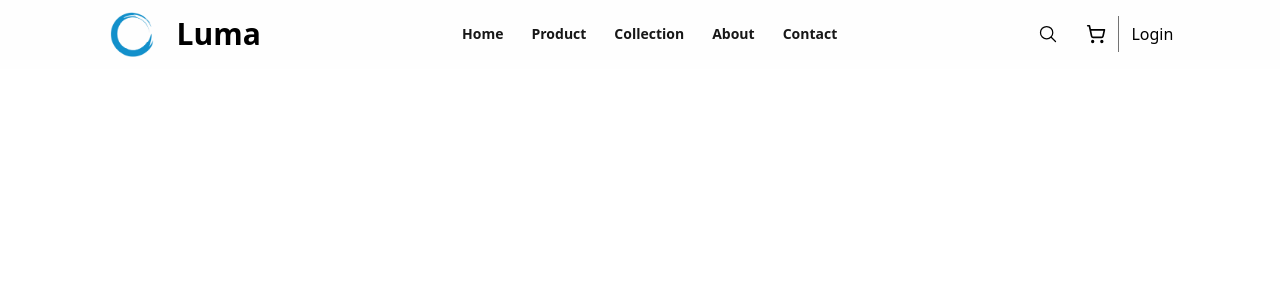
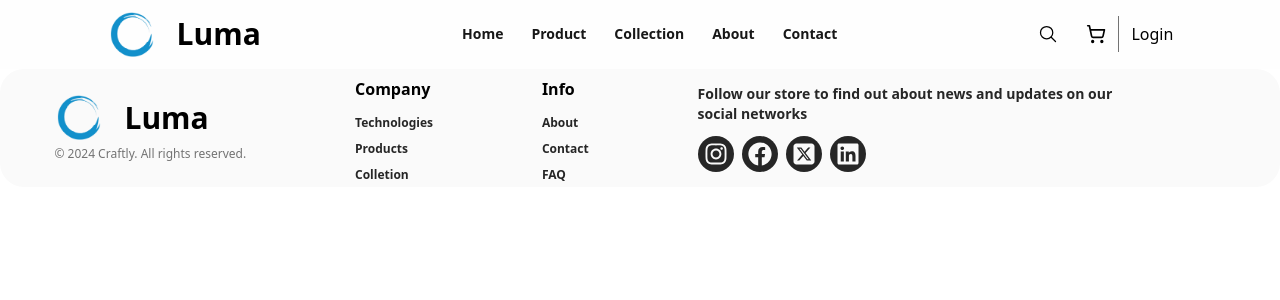
Before and after one commit to rafael-bit/luma-shop, a Next.js app: page / in a window 1280 px wide. Shown: the top 300 px of the page. Built offline with nearby package versions, Linux system fonts and the light colour scheme.

Commit message:
feat: create footer

```diff
--- /dev/null
+++ b/app/components/Footer.tsx
@@ -0,0 +1,60 @@
+'use client'
+
+import { useEffect, useState } from "react";
+import Image from "next/image";
+import Link from "next/link";
+import { FaInstagram, FaFacebook, FaLinkedin } from "react-icons/fa";
+import { FaSquareXTwitter } from "react-icons/fa6";
+
+
+export default function Footer() {
+	const [isVisible, setIsVisible] = useState(false);
+
+	useEffect(() => {
+		setIsVisible(true);
+	}, []);
+
+	return (
+		<footer
+			id="footer"
+			className={`bg-neutral-50 rounded-3xl transform opacity-0 transition-all duration-700 ease-out ${isVisible ? 'translate-y-0 opacity-100' : 'translate-y-5 opacity-0'}`}
+		>
+			<div className="flex items-center sm:mx-auto max-w-full justify-around">
+				<div>
+					<div className="text-center py-1 flex items-center">
+						<Link href="#" className="flex items-center gap-5">
+							<span className="sr-only">Luma</span>
+							<Image alt="" src="/logo.png" width={50} height={50} />
+							<h1 className="text-3xl font-bold text-primary hover:text-hover duration-300">Luma</h1>
+						</Link>
+					</div>
+					<p className="text-xs leading-5 text-neutral-500">
+						<span className="hidden sm:inline">&copy; 2024 Craftly. All rights reserved.</span>
+						<span className="sm:hidden">&copy; 2024 Craftly.</span>
+					</p>
+				</div>
+				<ul>
+					<li className="text-md font-bold leading-10">Company</li>
+					<li><Link href="" className="text-xs leading-6 font-semibold text-neutral-800 hover:underline">Technologies</Link></li>
+					<li><Link href="" className="text-xs leading-6 font-semibold text-neutral-800 hover:underline">Products</Link></li>
+					<li><Link href="" className="text-xs leading-6 font-semibold text-neutral-800 hover:underline">Colletion</Link></li>
+				</ul>
+				<ul>
+					<li className="text-md font-bold leading-10">Info</li>
+					<li><Link href="" className="text-xs leading-6 font-semibold text-neutral-800 hover:underline">About</Link></li>
+					<li><Link href="" className="text-xs leading-6 font-semibold text-neutral-800 hover:underline">Contact</Link></li>
+					<li><Link href="" className="text-xs leading-6 font-semibold text-neutral-800 hover:underline">FAQ</Link></li>
+				</ul>
+				<div>
+					<p className="text-sm font-semibold leading-5 text-neutral-800 w-5/6">Follow our store to find out about news and updates on our social networks</p>
+					<div className="flex gap-2 mt-3">
+						<Link href="" className="bg-neutral-800 hover:bg-neutral-700 transition-all duration-300 p-1.5 rounded-full"><FaInstagram className="text-neutral-50 text-2xl"/></Link>
+						<Link href="" className="bg-neutral-800 hover:bg-neutral-700 transition-all duration-300 p-1.5 rounded-full"><FaFacebook className="text-neutral-50 text-2xl"/></Link>
+						<Link href="" className="bg-neutral-800 hover:bg-neutral-700 transition-all duration-300 p-1.5 rounded-full"><FaSquareXTwitter className="text-neutral-50 text-2xl"/></Link>
+						<Link href="" className="bg-neutral-800 hover:bg-neutral-700 transition-all duration-300 p-1.5 rounded-full"><FaLinkedin className="text-neutral-50 text-2xl"/></Link>
+					</div>
+				</div>
+			</div>
+		</footer>
+	);
+}
--- a/app/page.tsx
+++ b/app/page.tsx
@@ -1,9 +1,11 @@
+import Footer from "./components/Footer";
 import Header from "./components/Header";
 
 export default function Home() {
   return (
     <>
       <Header />
+      <Footer />
     </>
   );
 }
```
